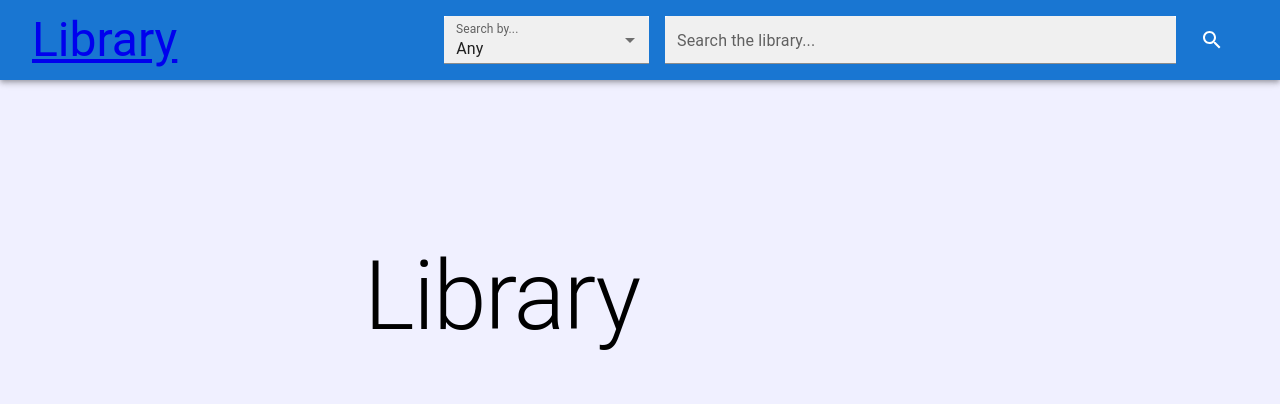
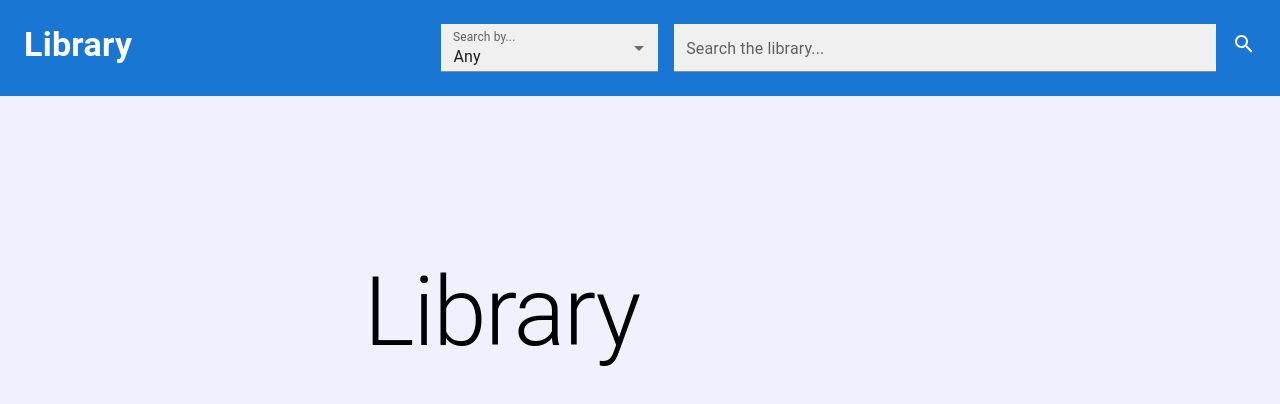
Before and after one commit to aguo921/MSA-Phase-3-Front-End, a Next.js app: page / in a window 1280 px wide. Shown: the top 404 px of the page. Built offline with nearby package versions, Linux system fonts and the light colour scheme.

Commit message:
Implement scalability of header

```diff
--- a/src/components/Filter.tsx
+++ b/src/components/Filter.tsx
@@ -13,10 +13,8 @@ function Filter(props: FilterProps) {
             variant="filled"
             size="small"
             sx={{
-                mr: 2,
-                minWidth: 0.15,
-                flexGrow: 0.5,
-                bgcolor: "white"
+                bgcolor: "white",
+                width: '100%',
             }}
         >
             <InputLabel id="filter-label">
--- a/src/components/Header.tsx
+++ b/src/components/Header.tsx
@@ -8,8 +8,8 @@ import { useRouter } from 'next/router';
 // import material UI components
 import Typography from "@mui/material/Typography";
 import Box from "@mui/material/Box";
-import AppBar from "@mui/material/AppBar";
-import Toolbar from "@mui/material/Toolbar";
+import useMediaQuery from '@mui/material/useMediaQuery';
+import { useTheme } from '@mui/material/styles';
 
 // import components
 import Filter from "../components/Filter";
@@ -22,47 +22,95 @@ import { SearchBy } from '../interfaces';
 // import styles
 import styles from './Header.module.css';
 
-// TODO: fix changing size of search bar
-
 export default function Header() {
     const [searchName, setSearchName] = useState<string>("");
     const [searchBy, setSearchBy] = useState<SearchBy>("any");
 
-  const router = useRouter()
+    const router = useRouter();
+
+    const theme = useTheme();
+    const small = useMediaQuery(theme.breakpoints.down('sm'))
 
     return (
-    <Box sx={{flexGrow: 1}}>
-        <AppBar
-            position="static"
-            sx={{padding: 1}}
+        <Box
+            sx={{
+                display: 'flex',
+                p: 2,
+                bgcolor: '#1976d2',
+                flexWrap: small ? 'wrap' : 'nowrap'
+            }}
         >
-            <Toolbar>
+            <Box
+                sx={{
+                    width: small ? '100%' : 'fit-content',
+                    p: 1
+                }}
+            >
                 <Typography
-                variant="h3"
+                    variant="h4"
                     component="div"
-                sx={{flexGrow: 1}}
+                    sx={{
+                        fontWeight: 'bold',
+                        color: 'white'
+                    }}
                 >
-                <Link href='/' className={ styles.link }>Library</Link>
+                    <Link href='/' passHref>
+                        <a href="replace" className={styles.link}>Library</a>
+                    </Link>
                 </Typography>
+            </Box>
+
+            <Box
+                sx={{
+                    py: 1,
+                    display: 'flex',
+                    justifyContent: 'flex-end',
+                    width: '100%'
+                }}
+            >
+                <Box
+                    sx={{
+                        width: '100%',
+                        display: 'flex',
+                        justifyContent: 'flex-end'
+                    }}
+                >
+                    <Box
+                        sx={{
+                            px: 1,
+                            width: small ? '25%' : '20%'
+                        }}
+                    >
                         <Filter
                             searchBy={searchBy}
                             setSearchBy={setSearchBy}
                         />
+                    </Box>
+
+                    <Box
+                        sx={{
+                            px: 1,
+                            width: small ? '75%' : '50%'
+                        }}
+                    >
                         <SearchBar
                             value={searchName}
                             setValue={setSearchName}
                         />
+                    </Box>
+                </Box>
+
+                <Box>
                     <SearchButton
                         onClick={() => {
                             router.push({
                                 pathname: '/search/[name]/[searchBy]',
                                 query: { name: searchName, searchBy: searchBy },
                             })
-                    console.log('Click!')
                         }}
                     />
-            </Toolbar>
-        </AppBar>
+                </Box>
+            </Box>
         </Box>
     )
 }
--- a/src/components/SearchBar.tsx
+++ b/src/components/SearchBar.tsx
@@ -18,10 +18,9 @@ function SearchBar(props: SearchBarProps) {
             placeholder="Search..."
             size="small"
             sx={{
-                mr: 2,
-                minWidth: 0.3,
-                flexGrow: 1,
                 bgcolor: "white",
+                width: '100%',
+                maxWidth: '600px'
             }}
         />
     )
--- a/src/components/SearchButton.tsx
+++ b/src/components/SearchButton.tsx
@@ -13,7 +13,6 @@ function SearchButton(props: SearchButtonProps) {
                 onClick={() => {
                     props.onClick();
                 }}
-                sx={{mr: 2}}
             >
                 <SearchIcon style={{fill: "white"}} />
             </IconButton>
```
Lines whose indentation alone changed are shown as unchanged.
